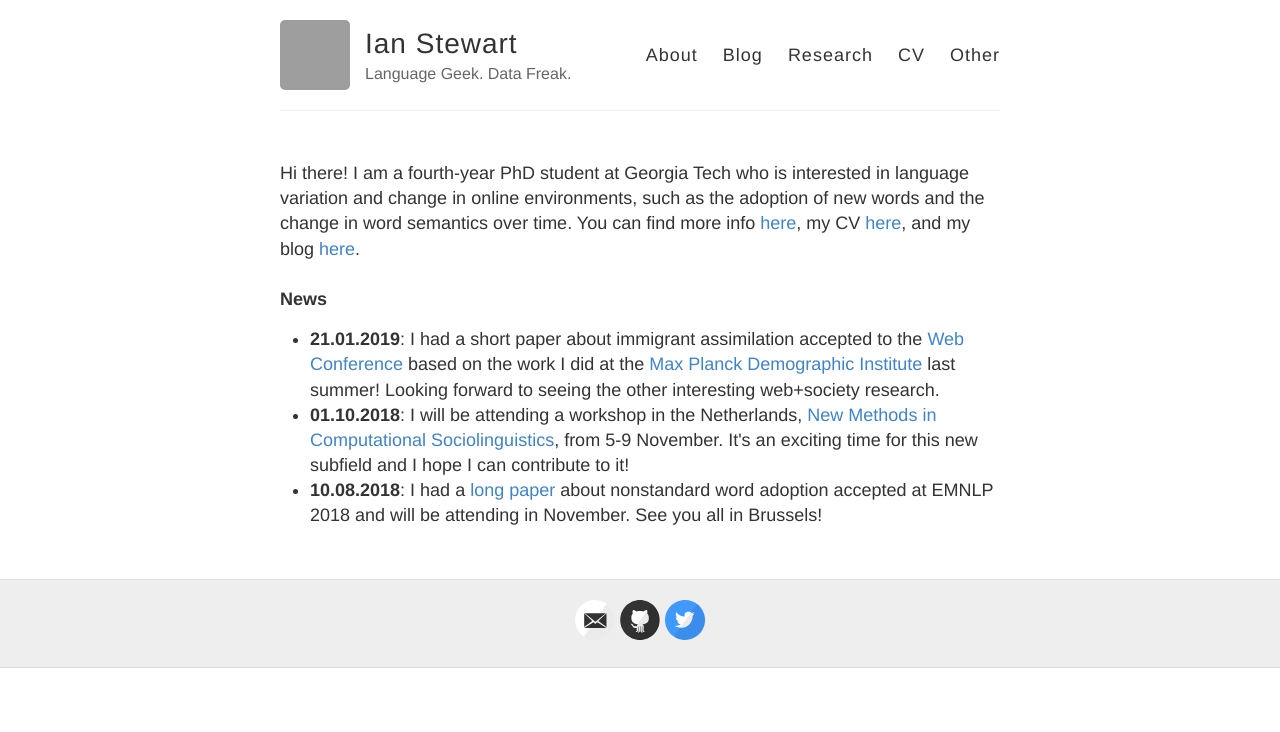
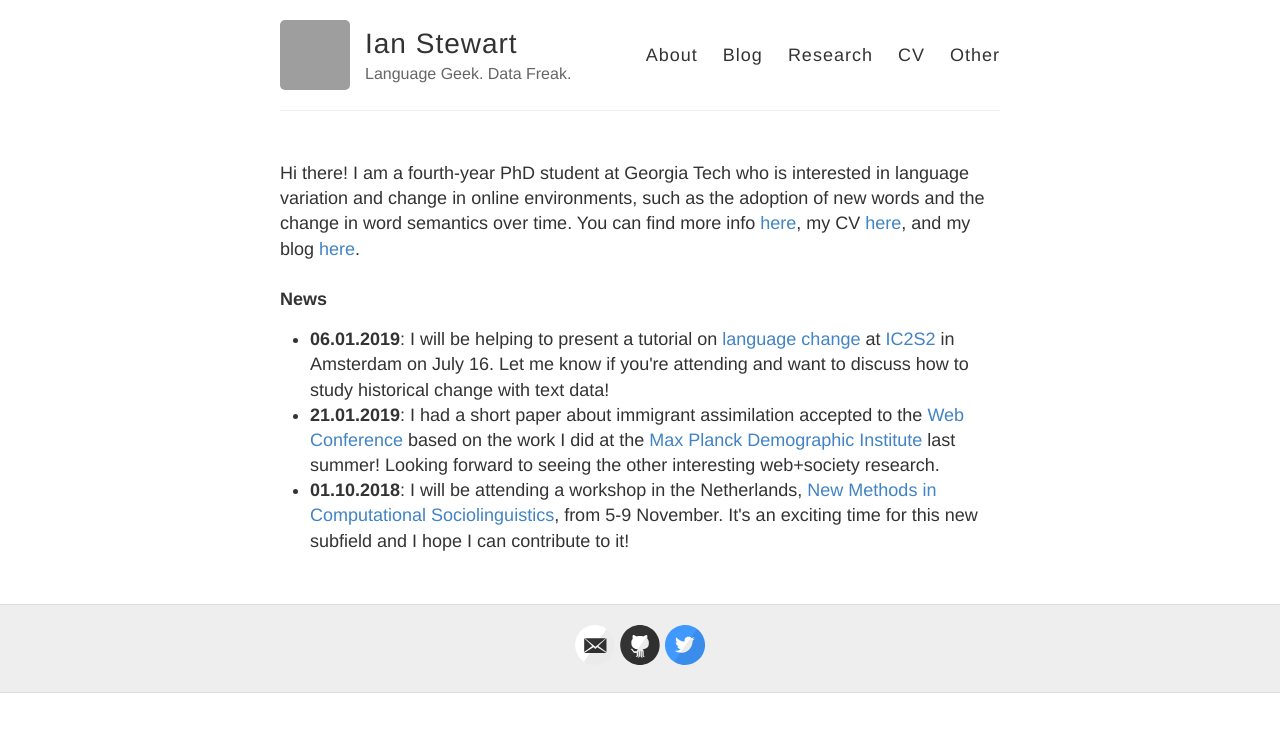
Before and after one commit to ianbstewart/ianbstewart.github.io, a Jekyll site: the page built from index.html, in a window 1280 px wide. Shown: the top 732 px of the page. Built offline with Jekyll 4.4.1, drawn with Linux system fonts in a browser that asks for light colours; grey boxes are pictures that could not be loaded.

Commit message:
added IC2S2 and CV

```diff
--- a/index.html
+++ b/index.html
@@ -9,9 +9,9 @@ You can find more info <a href="./about/">here</a>, my CV <a href="./docs/istewa
 <br><br>
 <b>News</b><br>
 <ul>
+<li><b>06.01.2019</b>: I will be helping to present a tutorial on <a href="https://github.com/jacobeisenstein/language-change-tutorial">language change</a> at <a href="https://2019.ic2s2.org/">IC2S2</a> in Amsterdam on July 16. Let me know if you're attending and want to discuss how to study historical change with text data!
 <li><b>21.01.2019</b>: I had a short paper about immigrant assimilation accepted to the <a href="https://www2019.thewebconf.org">Web Conference</a> based on the work I did at the <a href="https://www.demogr.mpg.de/en/">Max Planck Demographic Institute</a> last summer! Looking forward to seeing the other interesting web+society research.
 <li><b>01.10.2018</b>: I will be attending a workshop in the Netherlands, <a href="https://www.lorentzcenter.nl/lc/web/2018/1094/description.php3?wsid=1094&venue=Snellius">New Methods in Computational Sociolinguistics</a>, from 5-9 November. It's an exciting time for this new subfield and I hope I can contribute to it! </li>
-<li><b>10.08.2018</b>: I had a <a href="https://arxiv.org/abs/1709.00345">long paper</a> about nonstandard word adoption accepted at EMNLP 2018 and will be attending in November. See you all in Brussels!</li>
 </ul>
 
 <!-- <div class="posts">
```
Also changed, not shown: 1 other file.
